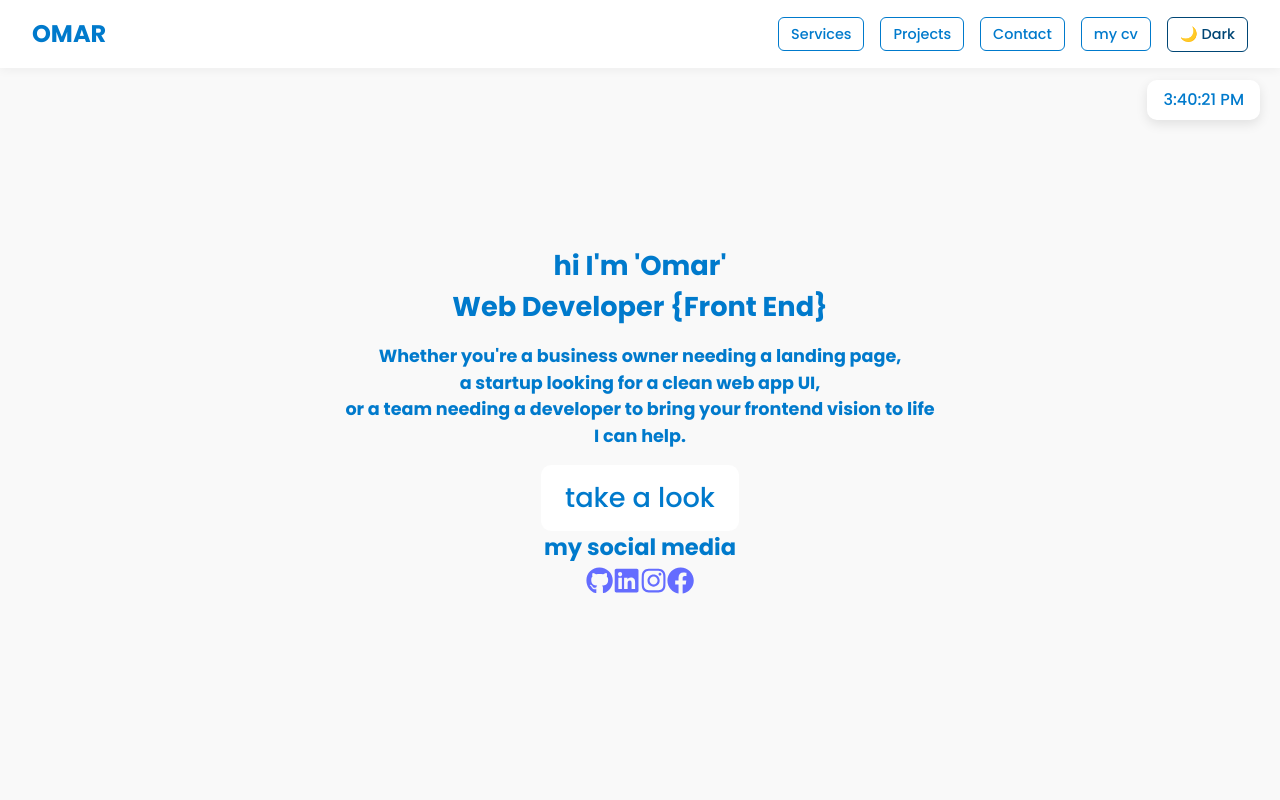
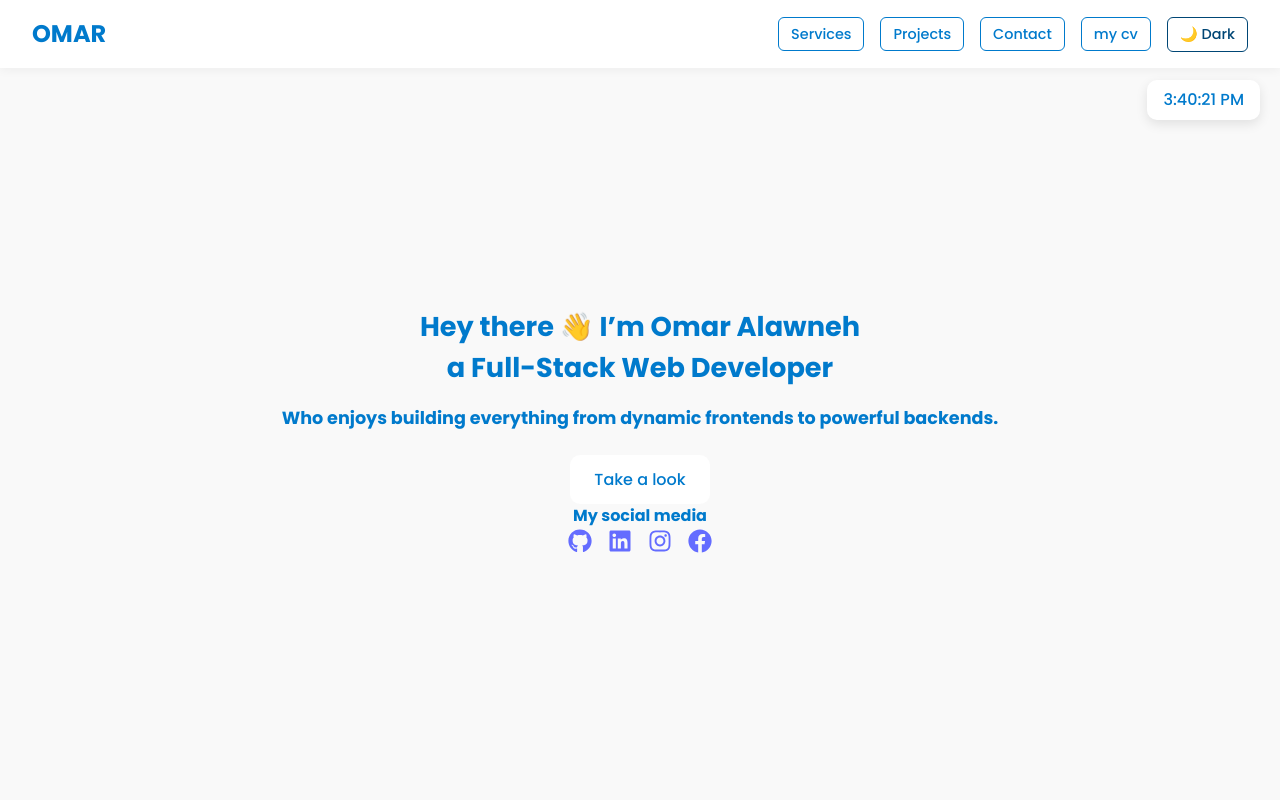
Before and after one commit to OmarAlawneh01/my-portfolio, a React (Vite) app: page / in a window 1280 px wide. Shown: the top 800 px of the page. Built offline with nearby package versions, Linux system fonts and the light colour scheme.

Commit message:
a little changes on home section and in the social  media icons

```diff
--- a/src/App.css
+++ b/src/App.css
@@ -147,6 +147,12 @@ section {
   flex-wrap: wrap;
   gap: 2rem;
   justify-content: center;
+}
+.main .social-icons a svg {
+  font-size: 1.5rem; /* Increase as needed */
+  margin: 0 0.5rem;
+  vertical-align: middle;
+  transition: color 0.3s;
 }
 
 .card {
--- a/src/home.jsx
+++ b/src/home.jsx
@@ -1,47 +1,27 @@
 import React from "react";
-import { FaFacebook, FaTwitter, FaLinkedin, FaGithub , FaInstagram ,FaXTwitter  } from 'react-icons/fa';
+import { FaFacebook, FaLinkedin, FaGithub, FaInstagram } from 'react-icons/fa';
 
-
-
-function home() {
-   return (
-    <>
-     <section className="main">
-      <h2>
-        hi I'm 'Omar'
-        <br />
-        <span>Web Developer {"{Front End}"}</span>
-        <br />
-        <span>
-          <h3>Whether you're a business owner needing a landing page,<br />
-             a startup looking for a clean web app UI,<br />
-              or a team needing a developer to bring your frontend vision to life <br />
-              I can help.</h3>
-        </span>
-        <span>
-          <a href="#project" className="main-btn">
-            take a look
-          </a>
-          <div className="social-icons">
-            <h5>my social media</h5>
-            <a href="https://github.com/omaralawneh01">
-              <i><FaGithub/></i>
-            </a>
-            <a href="https://www.linkedin.com/in/omar-alawneh-1a532124b/">
-              <i><FaLinkedin/></i>
-            </a>
-            <a href="https://www.instagram.com/omar_alawneh01/">
-              <i><FaInstagram/></i>
-            </a>
-            <a href="https://www.facebook.com/omar.alawneh.549">
-              <i><FaFacebook/></i>
-            </a>
-          </div>
-        </span>
+function Home() {
+  return (
+    <section className="main">
+      <h2>Hey there 👋 I’m Omar Alawneh <br />
+      <span>a Full-Stack Web Developer</span>
+      <h3>
+        Who enjoys building everything from dynamic frontends to powerful backends.
+      </h3>
       </h2>
+      <a href="#project" className="main-btn">
+        Take a look
+      </a>
+      <div className="social-icons">
+        <h4>My social media</h4>
+        <a href="https://github.com/omaralawneh01"><FaGithub /></a>
+        <a href="https://www.linkedin.com/in/omar-alawneh-1a532124b/" ><FaLinkedin /></a>
+        <a href="https://www.instagram.com/omar_alawneh01/"><FaInstagram /></a>
+        <a href="https://www.facebook.com/omar.alawneh.549"><FaFacebook /></a>
+      </div>
     </section>
-     </>
-
   );
 }
-export default home;
+
+export default Home;
```
